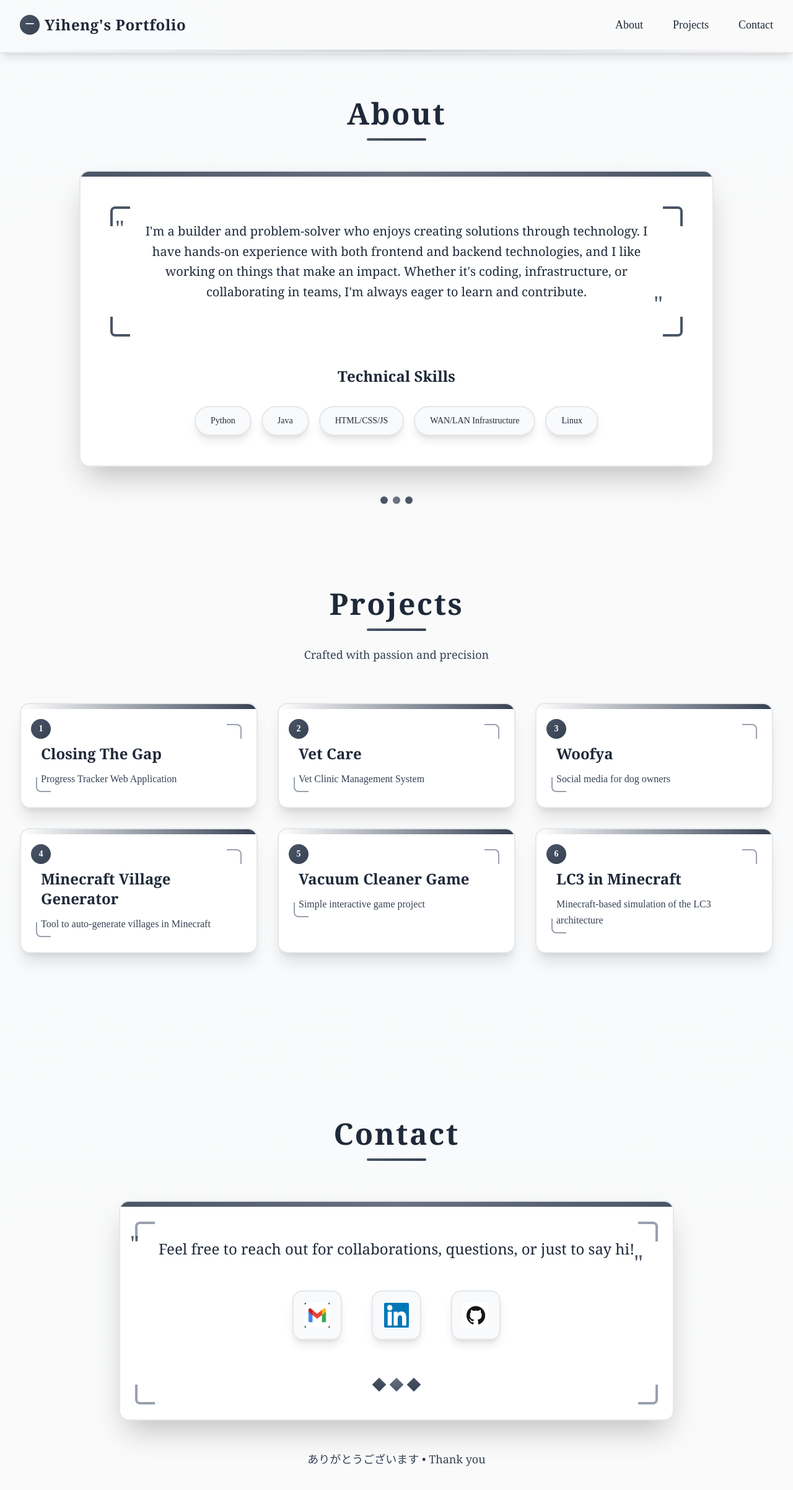
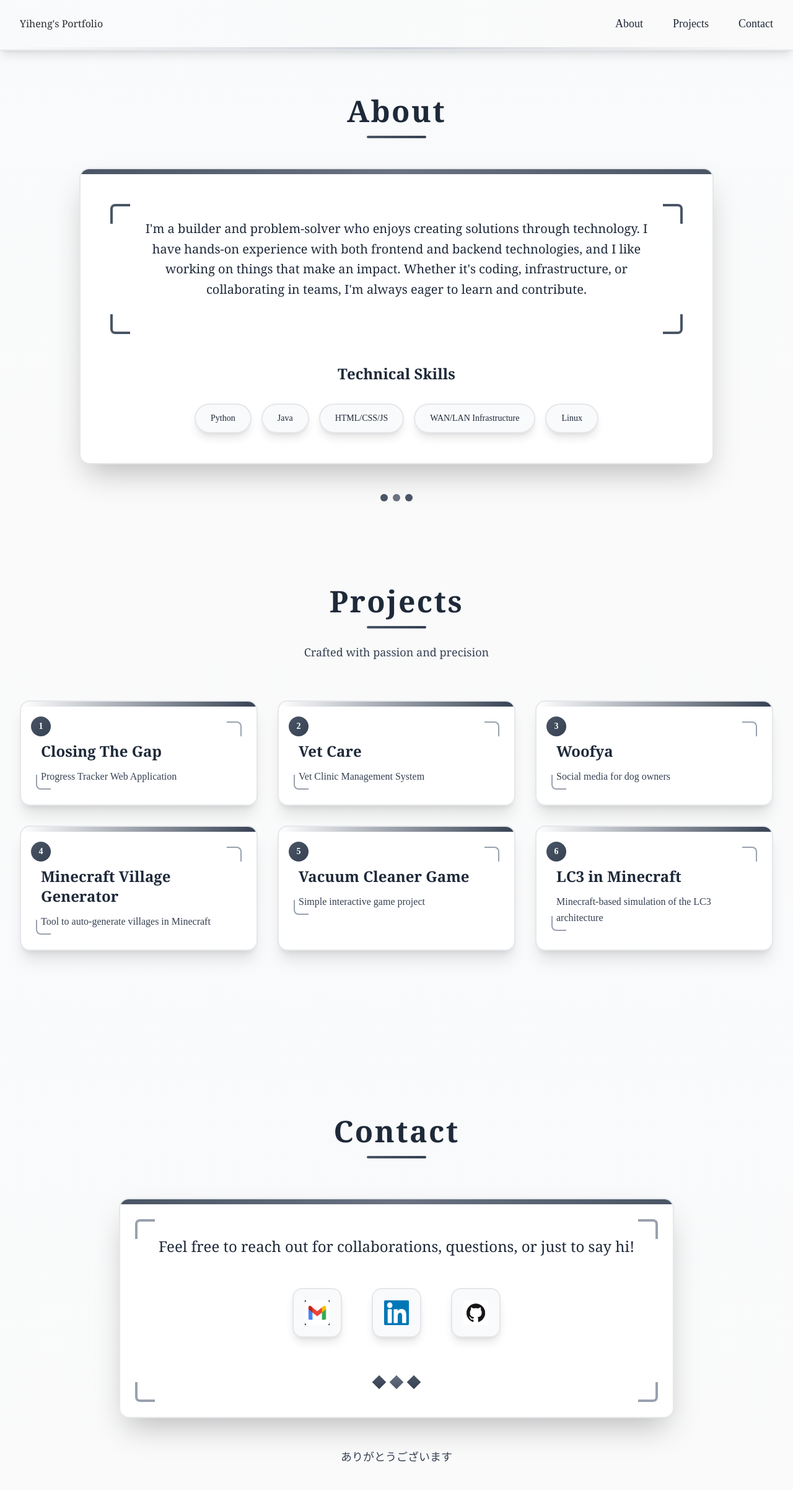
Before and after one commit to gohyiheng/webPortfolio, a Next.js app: page / in a window 1280 px wide. Shown: the top 2404 px of the page at 62% size. Built offline with nearby package versions, Linux system fonts and the light colour scheme.

Commit message:
update: comments/removed ""

```diff
--- a/src/pages/components/about.tsx
+++ b/src/pages/components/about.tsx
@@ -10,7 +10,7 @@ const About = () => {
   return (
     <section className="px-8 py-16 mx-auto bg-gradient-to-b from-gray-50 to-neutral-50 min-h-screen flex items-center">
       <div className="max-w-5xl mx-auto">
-        {/* Traditional Japanese-style heading */}
+        {/* heading */}
         <div className="text-center mb-12">
           <h2 className="text-5xl font-bold text-gray-800 mb-4 font-serif tracking-wider">
             About
@@ -18,15 +18,14 @@ const About = () => {
           <div className="w-24 h-1 bg-gradient-to-r from-gray-600 to-gray-700 mx-auto rounded-full"></div>
         </div>
 
-        {/* Main content with traditional paper-like background */}
+        {/* Main content*/}
         <div className="bg-white rounded-2xl shadow-2xl border-2 border-gray-200 overflow-hidden">
-          {/* Decorative top border */}
+          {/* top border */}
           <div className="h-2 bg-gradient-to-r from-gray-600 via-gray-500 to-gray-600"></div>
 
           <div className="p-12">
-            {/* Traditional Japanese-style text layout */}
             <div className="relative">
-              {/* Decorative corner elements */}
+              {/* corner elements */}
               <div className="absolute top-0 left-0 w-8 h-8 border-l-4 border-t-4 border-gray-600 rounded-tl-lg"></div>
               <div className="absolute top-0 right-0 w-8 h-8 border-r-4 border-t-4 border-gray-600 rounded-tr-lg"></div>
               <div className="absolute bottom-0 left-0 w-8 h-8 border-l-4 border-b-4 border-gray-600 rounded-bl-lg"></div>
@@ -34,17 +33,15 @@ const About = () => {
 
               <div className="px-8 py-6">
                 <p className="text-xl text-gray-800 leading-relaxed font-serif text-center mb-8 relative">
-                  <span className="text-4xl text-gray-600 absolute -left-6 -top-2">"</span>
                   I'm a builder and problem-solver who enjoys creating solutions through technology.
                   I have hands-on experience with both frontend and backend technologies, and I like
                   working on things that make an impact. Whether it's coding, infrastructure, or
                   collaborating in teams, I'm always eager to learn and contribute.
-                  <span className="text-4xl text-gray-600 absolute -bottom-6 right-0">"</span>
                 </p>
               </div>
             </div>
 
-            {/* Skills section with traditional Japanese aesthetics */}
+            {/* Skills section */}
             <div className="mt-12">
               <h3 className="text-2xl font-bold text-gray-800 text-center mb-8 font-serif">
                 Technical Skills
@@ -64,7 +61,7 @@ const About = () => {
           </div>
         </div>
 
-        {/* Traditional Japanese-style bottom decoration */}
+        {/* bottom decoration */}
         <div className="mt-12 flex justify-center">
           <div className="flex space-x-2">
             <div className="w-3 h-3 bg-gray-600 rounded-full"></div>
--- a/src/pages/components/contact.tsx
+++ b/src/pages/components/contact.tsx
@@ -2,7 +2,7 @@ export default function Contact() {
   return (
     <section className="px-8 py-16 mx-auto bg-gradient-to-b from-gray-50 to-neutral-50 min-h-screen flex items-center" id="contact">
       <div className="max-w-4xl mx-auto w-full">
-        {/* Traditional Japanese-style heading */}
+        {/* heading */}
         <div className="text-center mb-16">
           <h2 className="text-5xl font-bold text-gray-800 mb-4 font-serif tracking-wider">
             Contact
@@ -10,28 +10,26 @@ export default function Contact() {
           <div className="w-24 h-1 bg-gradient-to-r from-gray-600 to-gray-700 mx-auto rounded-full"></div>
         </div>
 
-        {/* Main contact card with traditional design */}
+        {/* Main contact card*/}
         <div className="bg-white rounded-2xl shadow-2xl border-2 border-gray-200 overflow-hidden">
           {/* Decorative top border */}
           <div className="h-2 bg-gradient-to-r from-gray-600 via-gray-500 to-gray-600"></div>
 
           <div className="p-12 text-center relative">
-            {/* Traditional corner decorations */}
+            {/* corner decorations */}
             <div className="absolute top-6 left-6 w-8 h-8 border-l-4 border-t-4 border-gray-400 rounded-tl-lg"></div>
             <div className="absolute top-6 right-6 w-8 h-8 border-r-4 border-t-4 border-gray-400 rounded-tr-lg"></div>
             <div className="absolute bottom-6 left-6 w-8 h-8 border-l-4 border-b-4 border-gray-400 rounded-bl-lg"></div>
             <div className="absolute bottom-6 right-6 w-8 h-8 border-r-4 border-b-4 border-gray-400 rounded-br-lg"></div>
 
-            {/* Welcome message with calligraphy style */}
+            {/* Welcome message*/}
             <div className="mb-12">
               <p className="text-2xl text-gray-800 font-serif leading-relaxed relative">
-                <span className="text-4xl text-gray-600 absolute -left-8 -top-2">"</span>
                 Feel free to reach out for collaborations, questions, or just to say hi!
-                <span className="text-4xl text-gray-600 absolute -bottom-6 right-0">"</span>
               </p>
             </div>
 
-            {/* Contact icons with traditional Japanese styling */}
+            {/* Contact icons */}
             <div className="flex justify-center items-center space-x-12">
               {/* Email */}
               <a
@@ -52,7 +50,7 @@ export default function Contact() {
                 </div>
               </a>
 
-              {/* LinkedIn */}
+              {/* Linkedin */}
               <a
                 href="https://www.linkedin.com/in/yiheng-goh"
                 target="_blank"
@@ -73,7 +71,7 @@ export default function Contact() {
                 </div>
               </a>
 
-              {/* GitHub */}
+              {/* Github */}
               <a
                 href="https://github.com/gohyiheng"
                 target="_blank"
@@ -109,7 +107,7 @@ export default function Contact() {
         {/* Traditional closing element */}
         <div className="text-center mt-12">
           <p className="text-gray-700 font-serif text-lg">
-            ありがとうございます • Thank you
+            ありがとうございます
           </p>
         </div>
       </div>
--- a/src/pages/components/navbar.tsx
+++ b/src/pages/components/navbar.tsx
@@ -5,17 +5,11 @@ const Navbar = () => {
     <nav className="bg-gradient-to-r from-gray-50 to-neutral-50 border-b-2 border-gray-200 shadow-lg backdrop-blur-sm">
       <div className="max-w-7xl mx-auto px-8 py-6">
         <div className="flex justify-between items-center">
-          {/* Logo with Japanese-inspired typography */}
-          <div className="text-2xl font-bold text-gray-800 tracking-wide">
             <a href="#about" className="hover:text-gray-600 transition-all duration-300 flex items-center space-x-2">
-              <div className="w-8 h-8 bg-gradient-to-br from-gray-600 to-gray-700 rounded-full flex items-center justify-center">
-                <span className="text-white text-sm">一</span>
-              </div>
               <span className="font-serif">Yiheng's Portfolio</span>
             </a>
-          </div>
 
-          {/* Navigation menu with traditional spacing */}
+          {/* Navigation menu */}
           <ul className="flex space-x-12 text-lg font-medium">
             <li className="relative">
               <a
@@ -48,7 +42,7 @@ const Navbar = () => {
         </div>
       </div>
 
-      {/* Subtle decorative border */}
+      {/* decorative border */}
       <div className="h-1 bg-gradient-to-r from-transparent via-gray-300 to-transparent"></div>
     </nav>
   );
```
